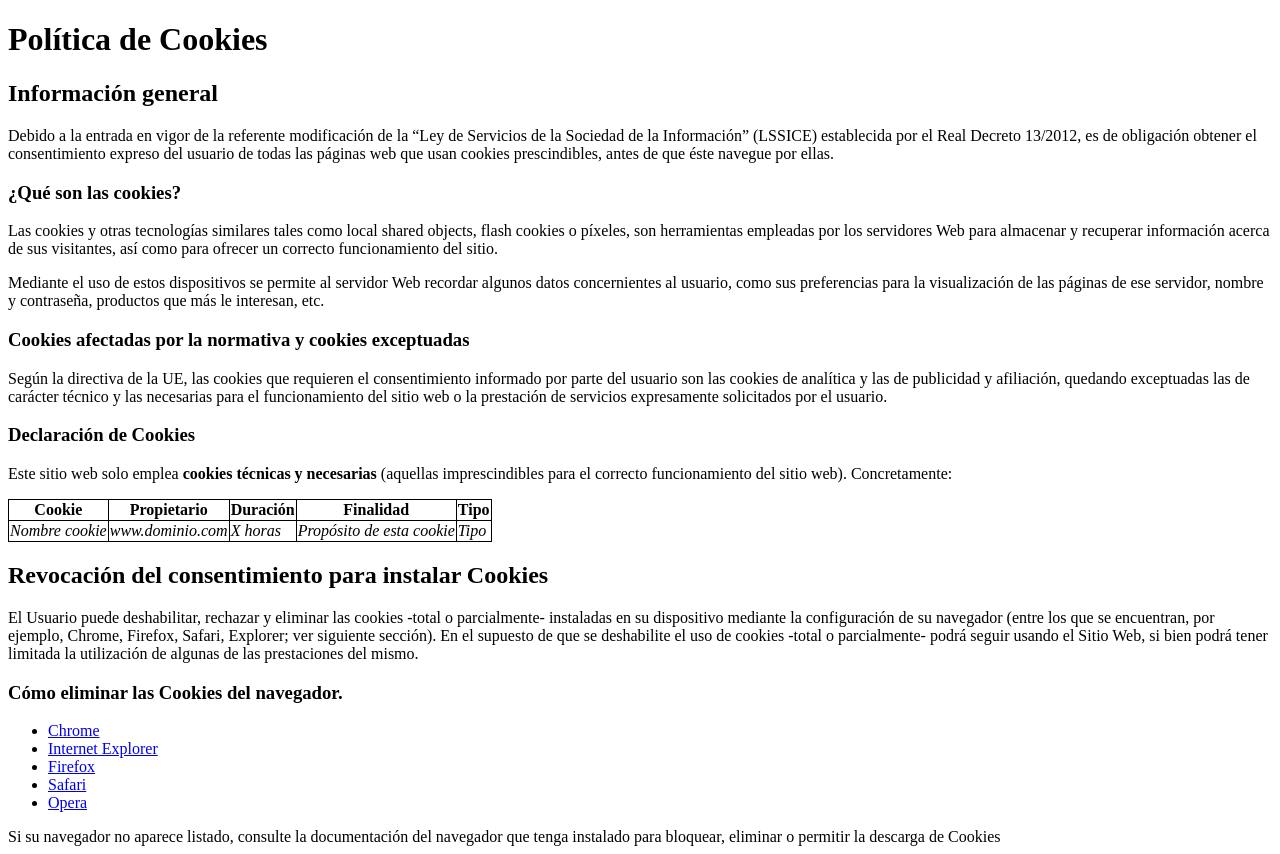
After one commit to JVini98/ceu-parasite-web, a Django app: template parasite_web/home/templates/cookies.html in a window 1280 px wide. The commit adds this page. Run offline with Django 4.2, Linux system fonts and the light colour scheme; the template is opened without the code that fills it, so the values that code supplies are empty; parts of the project's set-up code (start-up, migrations or seed data) failed here and were passed over.

Commit message:
Cookie template (no cookies on deployment)

```diff
--- /dev/null
+++ b/parasite_web/home/templates/cookies.html
@@ -0,0 +1,54 @@
+<!DOCTYPE html>
+<html>
+  <head>
+    <style>
+    table, th, td {
+      border: 1px solid black;
+      border-collapse: collapse;
+    }
+    </style>
+  </head>
+  <body>
+    <h1>Política de Cookies</h1>
+    <h2>Información general</h2>
+    <p>Debido a la entrada en vigor de la referente modificación de la “Ley de Servicios de la Sociedad de la Información” (LSSICE) establecida por el Real Decreto 13/2012, es de obligación obtener el consentimiento expreso del usuario de todas las páginas web que usan cookies prescindibles, antes de que éste navegue por ellas.</p>
+
+    <h3>¿Qué son las cookies?</h3>
+    <p>Las cookies y otras tecnologías similares tales como local shared objects, flash cookies o píxeles, son herramientas empleadas por los servidores Web para almacenar y recuperar información acerca de sus visitantes, así como para ofrecer un correcto funcionamiento del sitio.</p>
+
+    <p>Mediante el uso de estos dispositivos se permite al servidor Web recordar algunos datos concernientes al usuario, como sus preferencias para la visualización de las páginas de ese servidor, nombre y contraseña, productos que más le interesan, etc.</p>
+
+    <h3>Cookies afectadas por la normativa y cookies exceptuadas</h3>
+    <p>Según la directiva de la UE, las cookies que requieren el consentimiento informado por parte del usuario son las cookies de analítica y las de publicidad y afiliación, quedando exceptuadas las de carácter técnico y las necesarias para el funcionamiento del sitio web o la prestación de servicios expresamente solicitados por el usuario.</p>
+
+    <h3>Declaración de Cookies</h3>
+    <p>Este sitio web solo emplea <b>cookies técnicas y necesarias</b> (aquellas imprescindibles para el correcto funcionamiento del sitio web). Concretamente:</p>
+
+    <table>
+      <thead>
+        <tr >
+          <th><b>Cookie</b></th><th><b>Propietario</b></th><th><b>Duración</b></th><th><b>Finalidad</b></th><th><b>Tipo</b></th>
+        </tr>
+      </thead>
+      <tbody>
+        <tr>
+          <td><i>Nombre cookie</i></td><td><i>www.dominio.com</i></td><td><i>X horas</i></td><td><i>Propósito de esta cookie</i></td><td><i>Tipo</i></td>
+        </tr>
+      </tbody>
+    </table>
+    </div>
+
+    <h2>Revocación del consentimiento para instalar Cookies</h2>
+    <p>El Usuario puede deshabilitar, rechazar y eliminar las cookies -total o parcialmente- instaladas en su dispositivo mediante la configuración de su navegador (entre los que se encuentran, por ejemplo, Chrome, Firefox, Safari, Explorer; ver siguiente sección). En el supuesto de que se deshabilite el uso de cookies -total o parcialmente- podrá seguir usando el Sitio Web, si bien podrá tener limitada la utilización de algunas de las prestaciones del mismo.</p>
+
+    <h3>Cómo eliminar las Cookies del navegador.</h3>
+    <ul>
+      <li><a href="https://support.google.com/chrome/answer/95647">Chrome</a>
+      <li><a href="https://support.microsoft.com/es-es/help/17442/windows-internet-explorer-delete-manage-cookies">Internet Explorer</a>
+      <li><a href="https://support.mozilla.org/es/kb/habilitar-y-deshabilitar-cookies-sitios-web-rastrear-preferencias">Firefox</a>
+      <li><a href="https://support.apple.com/es-es/guide/safari/sfri11471/mac">Safari</a>
+      <li><a href="https://www.opera.com/help/tutorials/security/privacy/">Opera</a>
+    </ul>
+    Si su navegador no aparece listado, consulte la documentación del navegador que tenga instalado para bloquear, eliminar o permitir la descarga de Cookies
+  </body>
+</html>
```
Also changed, not shown: parasite_web/home/static/javascripts/cookies.js (+6 -16 lines), parasite_web/home/templates/home.html (+9 -13 lines).
